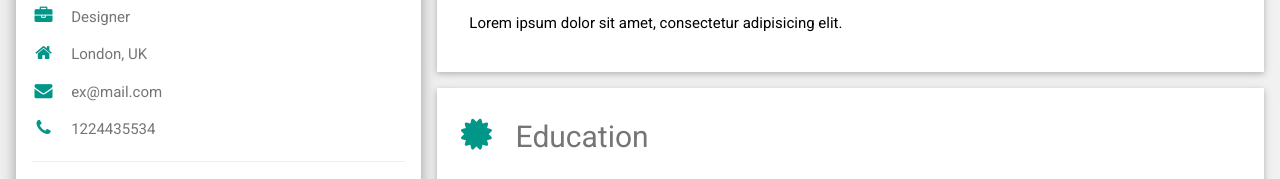
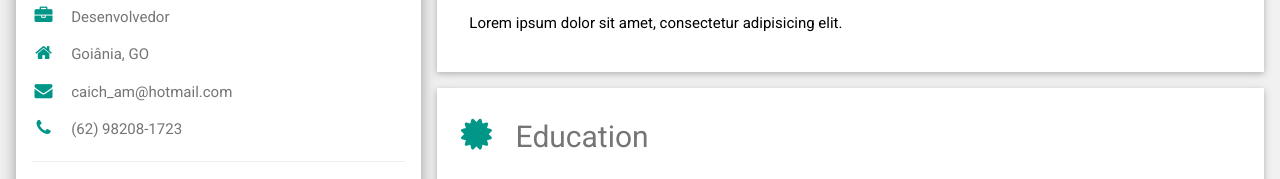
Before and after one commit to Caich23/Caich23.github.io, a plain HTML site: page index.html in a window 1280 px wide. Shown: the part 532-711 px from the top of the page. Drawn offline with nearby package versions, Linux system fonts and the light colour scheme.

Commit message:
Update index.html

```diff
--- a/index.html
+++ b/index.html
@@ -28,10 +28,10 @@ html,body,h1,h2,h3,h4,h5,h6 {font-family: "Roboto", sans-serif}
           </div>
         </div>
         <div class="w3-container">
-          <p><i class="fa fa-briefcase fa-fw w3-margin-right w3-large w3-text-teal"></i>Designer</p>
-          <p><i class="fa fa-home fa-fw w3-margin-right w3-large w3-text-teal"></i>London, UK</p>
-          <p><i class="fa fa-envelope fa-fw w3-margin-right w3-large w3-text-teal"></i>ex@mail.com</p>
-          <p><i class="fa fa-phone fa-fw w3-margin-right w3-large w3-text-teal"></i>1224435534</p>
+          <p><i class="fa fa-briefcase fa-fw w3-margin-right w3-large w3-text-teal"></i>Desenvolvedor</p>
+          <p><i class="fa fa-home fa-fw w3-margin-right w3-large w3-text-teal"></i>Goiânia, GO</p>
+          <p><i class="fa fa-envelope fa-fw w3-margin-right w3-large w3-text-teal"></i>caich_am@hotmail.com</p>
+          <p><i class="fa fa-phone fa-fw w3-margin-right w3-large w3-text-teal"></i>(62) 98208-1723</p>
           <hr>
 
           <p class="w3-large"><b><i class="fa fa-asterisk fa-fw w3-margin-right w3-text-teal"></i>Skills</b></p>
```
